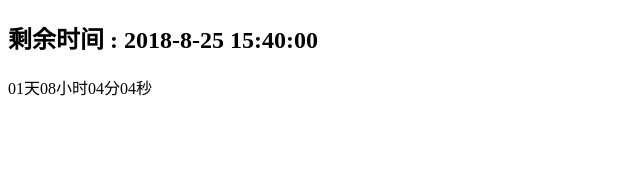
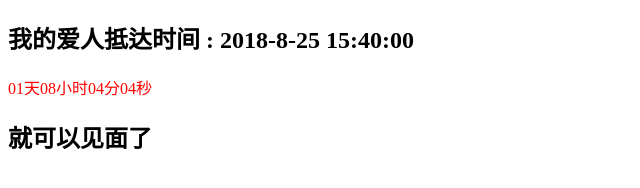
Before and after one commit to magengxin/time, a plain HTML site: page index.html in a window 1280 px wide. Shown: the whole page, without its empty margins (0-640 px from the left). Drawn offline with Linux system fonts and the light colour scheme.

Commit message:
Update index.html

```diff
--- a/index.html
+++ b/index.html
@@ -5,8 +5,10 @@
   <title>JS实现倒计时(天数,时,分,秒)</title>
 </head>
 <body>
-<h2>剩余时间 :  2018-8-25 15:40:00</h2>
-<div id="timer"></div>
+<h2>我的爱人抵达时间 :  2018-8-25 15:40:00</h2>
+
+<div id="timer" style='color:red'></div>
+  <h2>就可以见面了</h2>
 <script language="javascript" type="text/javascript">
   timer('2018-8-25 15:40:00','day');
   /**
```
